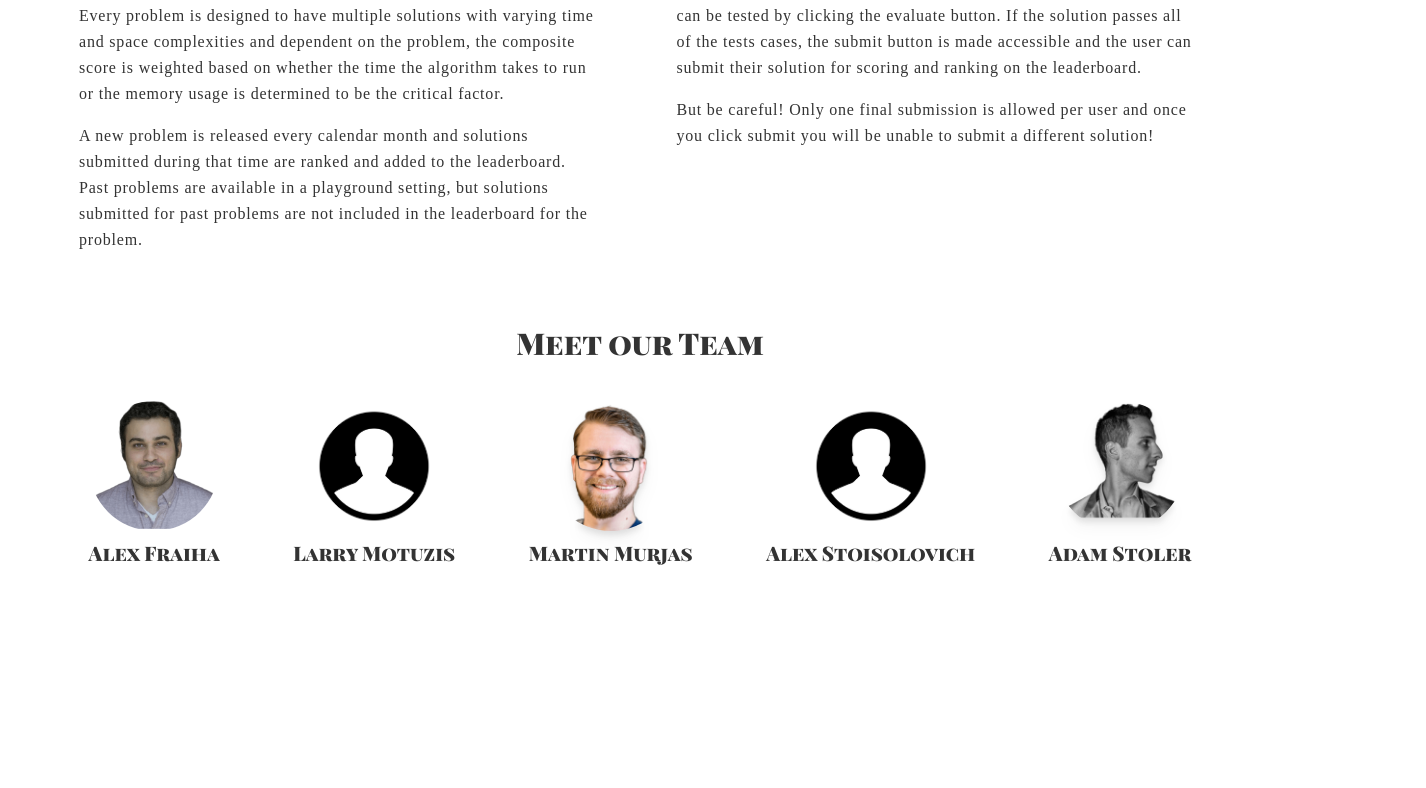
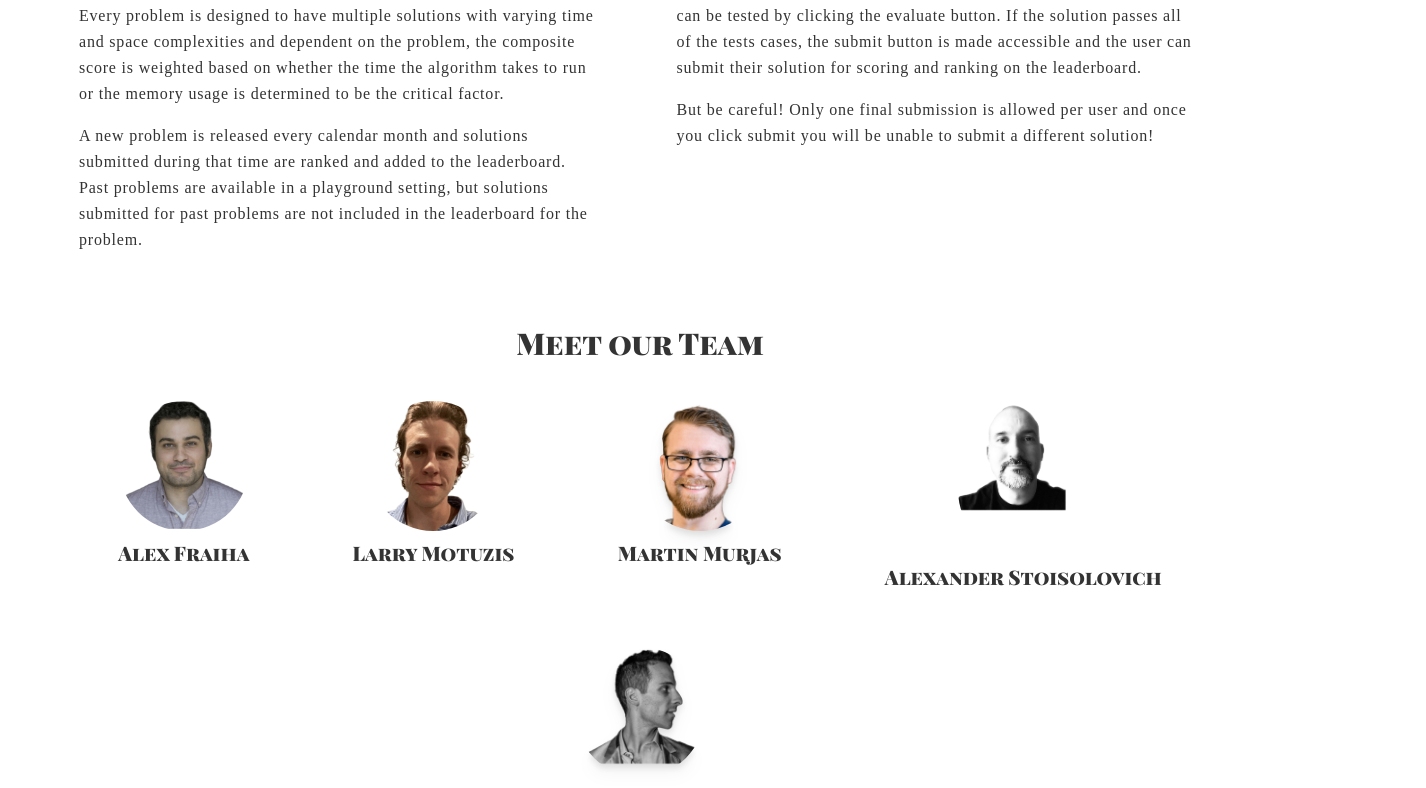
Before and after one commit to FSA-Grads-Project/competition-site, a React (Create React App) app: page /about in a window 1280 px wide. Shown: the part 395-1183 px from the top of the page, 1426 px wide, since content can reach past the window. Before the commit the page ends 1098 px from the top, so only its background shows below. Built offline with nearby package versions, Linux system fonts and the light colour scheme; no server answers; a web font is replaced by a local one.

Commit message:
Larry and Alexander added

```diff
--- a/client/Components/About.js
+++ b/client/Components/About.js
@@ -109,7 +109,7 @@ const About = () => {
           </BioContainer>
           <BioContainer id='motuzis' className='group motuzis-container'>
             <img
-              src='/bioPics/GenProfilePic.png'
+              src='/bioPics/Motuzis-nobg.png'
               alt='image of Larry Motuzis'
               width={130}
               className='mx-auto rounded-full xl:group-hover:scale-110 duration-500'
@@ -119,12 +119,13 @@ const About = () => {
               id='motuzis-text'
               className='xl:w-[1150px] xl:-bottom-24 xl:-left-[12.75rem]'
             >
-              Aliquip Lorem ullamco nisi consectetur laborum commodo nulla do.
-              Tempor voluptate mollit minim elit commodo non nulla minim id quis
-              eu. Incididunt quis Lorem excepteur pariatur. Aliquip Lorem
-              ullamco nisi consectetur laborum commodo nulla do. Tempor
-              voluptate mollit minim elit commodo non nulla minim id quis eu.
-              Incididunt quis Lorem excepteur pariatur.
+              As a former college basketball player, Larry transitioned into
+              Software Engineering, applying the teamwork and discipline he
+              learned on the basketball court to coding. Larry tackles complex
+              problems with determination and delivers efficient software
+              solutions. His collaboration skills, honed from his sports
+              background, enhance his ability to work effectively with teams and
+              clients alike.
             </BioText>
           </BioContainer>
           <BioContainer id='murjas' className='group murjas-container'>
@@ -153,22 +154,21 @@ const About = () => {
             className='group stoisolovich-container'
           >
             <img
-              src='/bioPics/GenProfilePic.png'
-              alt='image of Alex Stoisolovich'
+              src='/bioPics/Stoisolovich-nobg.png'
+              alt='image of Alexander Stoisolovich'
               width={130}
               className='mx-auto rounded-full xl:group-hover:scale-110 duration-500'
             />
-            <H4BioHeader>Alex Stoisolovich</H4BioHeader>
+            <H4BioHeader>Alexander Stoisolovich</H4BioHeader>
             <BioText
               id='stoisolovich-text'
               className='xl:w-[1150px] xl:-bottom-24 xl:-right-[16.5rem]'
             >
-              Aliquip Lorem ullamco nisi consectetur laborum commodo nulla do.
-              Tempor voluptate mollit minim elit commodo non nulla minim id quis
-              eu. Incididunt quis Lorem excepteur pariatur. Aliquip Lorem
-              ullamco nisi consectetur laborum commodo nulla do. Tempor
-              voluptate mollit minim elit commodo non nulla minim id quis eu.
-              Incididunt quis Lorem excepteur pariatur.
+              An engineer with a background in material science and engineering,
+              Alexander is now a software developer working on connected devices
+              in the aerospace industry. When not building something, Alexander
+              is usually spending time with family, watching old movies, or
+              getting lost in the woods somewhere.
             </BioText>
           </BioContainer>
           <BioContainer id='stoler' className='group stoler-container'>
```
Also changed, not shown: client/style.css (+0 -14 lines), public/bioPics/Motuzis-nobg.png (added), public/bioPics/Stoisolovich-nobg.png (added).
